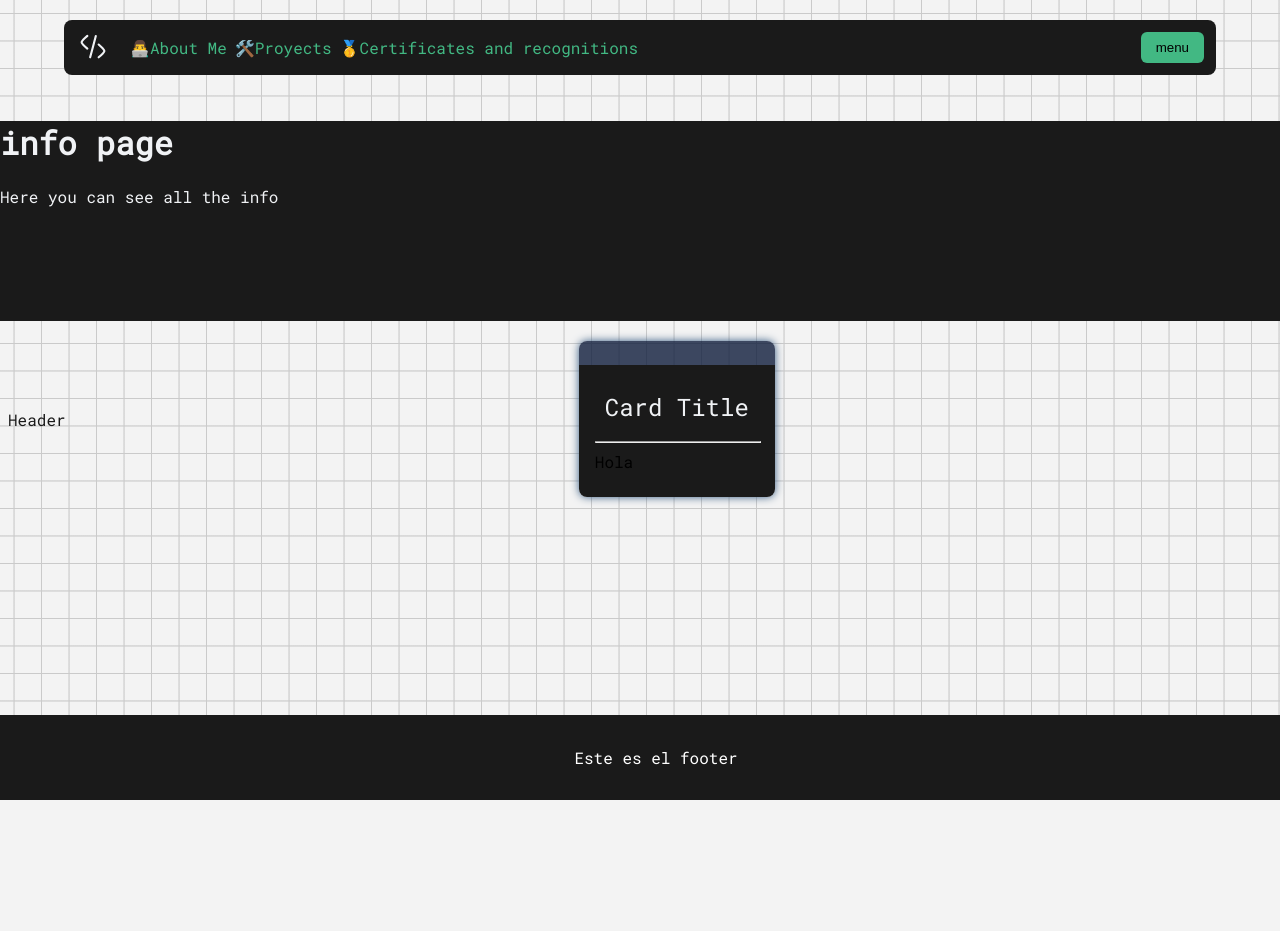
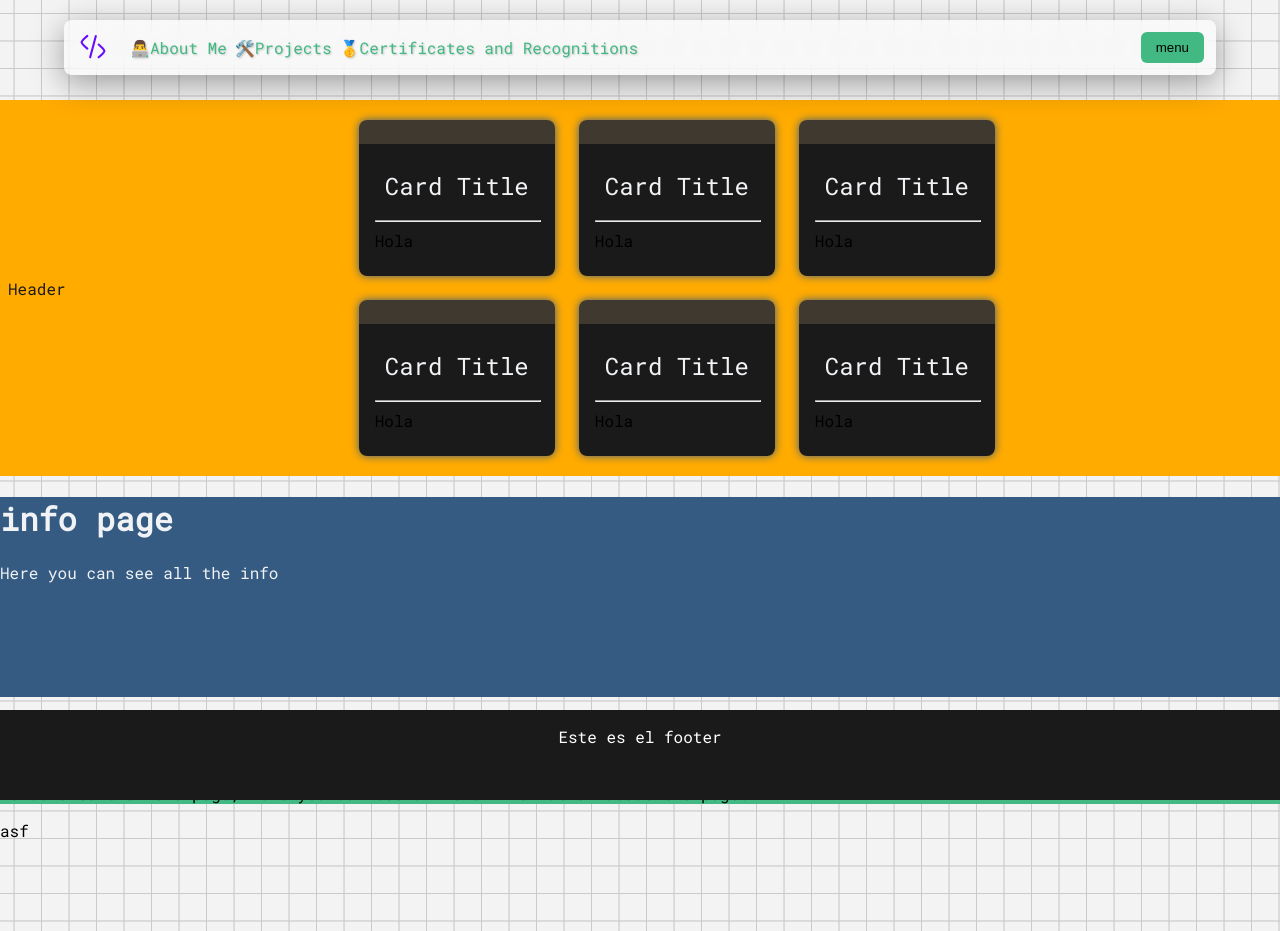
Before and after one commit to ricardoMogas/Pagina-Personal-RMV, a website built with Vite: page index.html in a window 1280 px wide. Before the commit the page ends 800 px from the top, so only its background shows below. Built offline with nearby package versions, Linux system fonts and the light colour scheme; files whose address does not match are found by name.

Commit message:
Add blur navbar

```diff
--- a/index.html
+++ b/index.html
@@ -4,7 +4,7 @@
     <meta charset="UTF-8" />
     <link rel="icon" type="image/svg+xml" href="/icon.png" />
     <meta name="viewport" content="width=device-width, initial-scale=1.0" />
-    <title>💻RircardoMogas👓</title>
+    <title>💻 RircardoMogas 💼</title>
     <link rel="stylesheet" href="./src/index.css" />
     <script type="module" src="/src/my-element.ts"></script>
     <script type="module" src="/src/App.ts"></script>
--- a/src/App.ts
+++ b/src/App.ts
@@ -1,6 +1,7 @@
 import { LitElement, html, css } from 'lit';
 import { customElement } from 'lit/decorators.js';
-import './pages/HomePage';
+import './index.css';
+import './pages/ResourcesPage';
 import "./pages/ProyectsPage";
 import "./pages/InfoPage"
 import './Components/NavBar';
@@ -14,8 +15,9 @@ class AppRouter extends LitElement {
             <nav-bar></nav-bar>
         </header>
         <main class="content">
+            <proyects-page></proyects-page>
             <info-page></info-page>
-            <proyects-page></proyects-page>
+            <resources-page></resources-page>
         </main>
         <footer>
             <p>Este es el footer</p>
@@ -23,23 +25,18 @@ class AppRouter extends LitElement {
     `;
     }
     static styles = css`
-        :host {
-            display: grid;
-            grid-template-rows: auto 1fr auto;
-
-        }
         main {
-
+            margin-bottom: 90px;
         }
         footer {
             position: fixed;
             bottom: 0;
             left: 0;
             width: 100%;
+            min-height: 90px;
             background-color: var(--dark);
             color: white;
             text-align: center;
-            padding: 1rem;
         }
     `;
 }
--- a/src/Components/NavBar.ts
+++ b/src/Components/NavBar.ts
@@ -10,17 +10,17 @@ export class NavBar extends LitElement {
                 <div class="nav-logo">
                     <a href="#">
                         <svg width="34px" height="34px" viewBox="0 0 24 24" fill="none" xmlns="http://www.w3.org/2000/svg">
-                        <path d="M16 11L17.6965 12.5268C19.239 13.9151 20.0103 14.6093 20.0103 15.5C20.0103 16.3907 19.239 17.0849 17.6965 18.4732L16 20" stroke="var(--light)" stroke-width="1.5" stroke-linecap="round"/>
-                        <path d="M13.9868 5L11.9934 12.5L10 20" stroke="var(--light)" stroke-width="1.5" stroke-linecap="round"/>
-                        <path d="M8.00005 4.82959L6.30358 6.35641C4.76102 7.74471 3.98975 8.43886 3.98975 9.32959C3.98975 10.2203 4.76102 10.9145 6.30358 12.3028L8.00005 13.8296" stroke="var(--light)" stroke-width="1.5" stroke-linecap="round"/>
+                            <path d="M16 11L17.6965 12.5268C19.239 13.9151 20.0103 14.6093 20.0103 15.5C20.0103 16.3907 19.239 17.0849 17.6965 18.4732L16 20" stroke="var(--primary)" stroke-width="1.5" stroke-linecap="round"/>
+                            <path d="M13.9868 5L11.9934 12.5L10 20" stroke="var(--primary)" stroke-width="1.5" stroke-linecap="round"/>
+                            <path d="M8.00005 4.82959L6.30358 6.35641C4.76102 7.74471 3.98975 8.43886 3.98975 9.32959C3.98975 10.2203 4.76102 10.9145 6.30358 12.3028L8.00005 13.8296" stroke="var(--primary)" stroke-width="1.5" stroke-linecap="round"/>
                         </svg>
                     </a>
                 </div>
                 <div class="nav-body">
                     <ul class="list">
                         <li><a href="#">👨‍💻About Me</a></li>
-                    <li><a href="#">🛠️Proyects</a></li>
-                    <li><a href="#">🥇Certificates and recognitions</a></li>
+                        <li><a href="#">🛠️Projects</a></li>
+                        <li><a href="#">🥇Certificates and Recognitions</a></li>
                     </ul>
                 </div>
                 <div class="nav-right">
@@ -33,7 +33,6 @@ export class NavBar extends LitElement {
     }
 
     static styles = css`
-
         nav {
             display: flex;
             position: fixed;
@@ -41,10 +40,16 @@ export class NavBar extends LitElement {
             left: 50%;
             transform: translateX(-50%);
             width: 90%;
-            background-color: var(--dark);
             border-radius: 8px;
             align-items: center;
             overflow: hidden; /* Asegura que el fondo no se desborde */
+            /* transparencies */
+            background-color: rgba(255, 255, 255, 0.5);
+            backdrop-filter: blur(10px); /* Aplica el desenfoque al fondo */
+            -webkit-backdrop-filter: blur(10px); /* Soporte para Safari */
+            /* Shadows */
+            box-shadow: 0 8px 32px 0 rgba(0, 0, 0, 0.37);
+            text-shadow: 1px 1px 2px rgba(0, 0, 0, 0.2);
         }
 
         .nav-logo {
@@ -60,7 +65,6 @@ export class NavBar extends LitElement {
             padding: 12px;
         }
 
-
         .list {
             list-style: none;
             display: none;
@@ -75,9 +79,6 @@ export class NavBar extends LitElement {
             }
         }
 
-
-
-
         .nav-logo a:hover {
             color: var(--primary);
         }
--- a/src/index.css
+++ b/src/index.css
@@ -17,9 +17,10 @@
     --info: #00a7dc;
     --light: #f0f2f5;
     --dark: #1a1a1a;
-    --gris: #262626;
+    --deep-dark: #080808;
     --dark-blue: #0f1d3c;
     --dark-transparent: rgba(15, 29, 60, 0.8);
+    --gris: #262626;
 
     /* others */
     color-scheme: light dark;
@@ -42,3 +43,12 @@ body {
 ::-webkit-scrollbar {
   display: none;
 }
+
+/* PERSONAL NORMALISATION */
+h1 {
+    margin: 0;
+}
+
+p {
+    margin: 0;
+}
--- a/src/pages/HomePage.ts
+++ /dev/null
@@ -1,24 +0,0 @@
-import { LitElement, html, css } from "lit";
-import { customElement } from "lit/decorators.js";
-
-
-@customElement('home-page')
-export class HomePage extends LitElement {
-    render() {
-        return html`
-            <h1>Home Page</h1>
-            <p>
-                Welcome to the home page, here you can see all the information about the page.
-            </p>
-        `;
-    }
-
-    static styles = css`
-    h1 {
-        margin: 20px;
-    }
-    p {
-        margin: 20px;
-    }
-    `;
-}
--- a/src/pages/InfoPage.ts
+++ b/src/pages/InfoPage.ts
@@ -18,7 +18,9 @@ export class InfoPage extends LitElement {
             height: 200px;
             width: auto;
             color: var(--light);
-            background-color: var(--dark);
+            background-color: var(--secondary);
         }
+
+
     `;
 }
--- a/src/pages/ProyectsPage.ts
+++ b/src/pages/ProyectsPage.ts
@@ -14,6 +14,11 @@ export class ProyectsPage extends LitElement {
             </div>
             <div class="content">
                 <simple-card>Hola</simple-card>
+                <simple-card>Hola</simple-card>
+                <simple-card>Hola</simple-card>
+                <simple-card>Hola</simple-card>
+                <simple-card>Hola</simple-card>
+                <simple-card>Hola</simple-card>
             </div>
         </div>
         `;
@@ -26,6 +31,7 @@ export class ProyectsPage extends LitElement {
             grid-template-rows: auto 1fr;
             place-items: center; // Alinea verticalmente y horizontalmeente solo dentro de un grid, no en sus items
             height: 50vh;
+            background-color: var(--yellow);
         }
 
         .title {
--- /dev/null
+++ b/src/pages/ResourcesPage.ts
@@ -0,0 +1,24 @@
+import { LitElement, html, css } from "lit";
+import { customElement } from "lit/decorators.js";
+
+
+@customElement('resources-page')
+export class ResourcesPage extends LitElement {
+    render() {
+        return html`
+            <div class="container-resources">
+                <h1>Resources Page</h1>
+                <p>
+                    Welcome to the home page, here you can see all the information about the page.
+                </p>
+            </div>
+            <div class="glass">asf</div>
+        `;
+    }
+
+    static styles = css`
+        .container-resources {
+            background-color: var(--green   );
+        }
+    `;
+}
```
Lines whose indentation alone changed are shown as unchanged.
